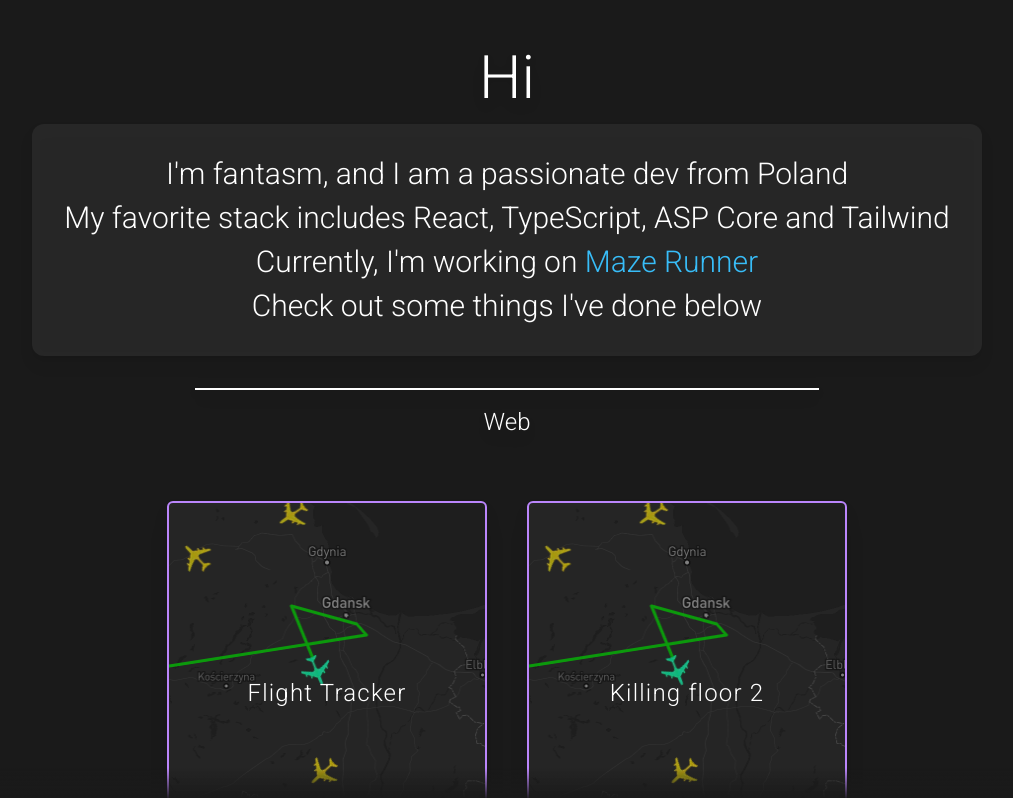
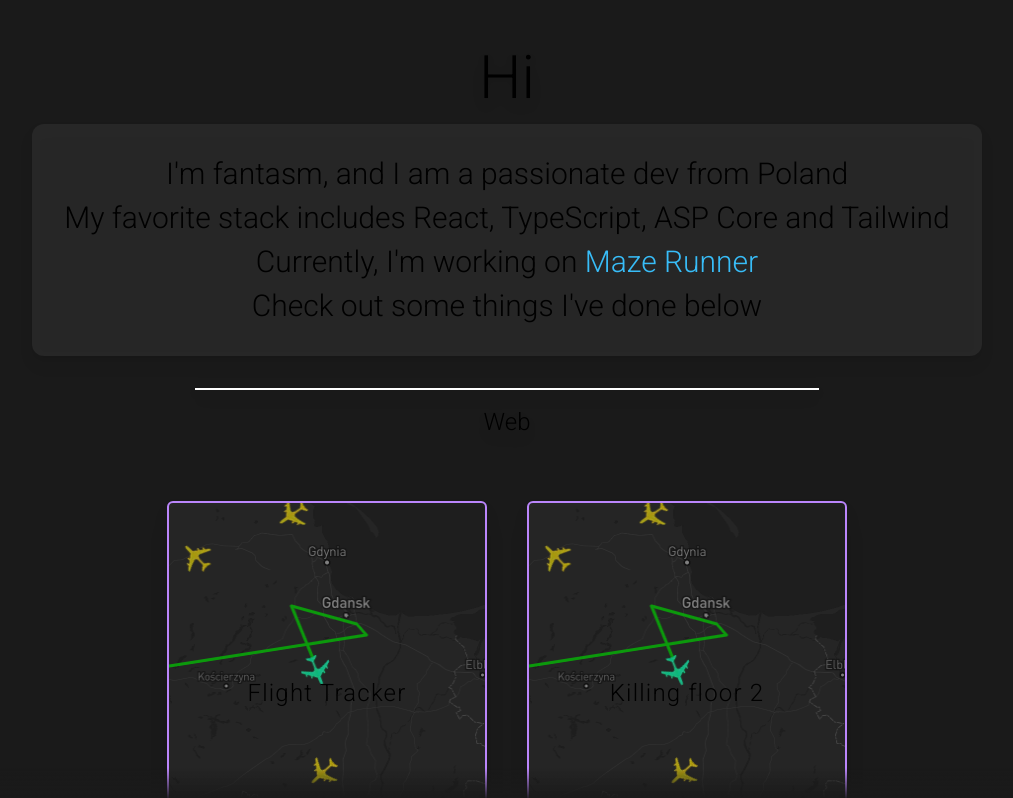
Before and after one commit to fantaasm/fantasea, a Next.js app: page / in a window 1280 px wide. Shown: the top 798 px of the page, without its empty margins (133-1146 px from the left). Built offline with nearby package versions, Linux system fonts and the light colour scheme.

Commit message:
Removed unused elements

```diff
--- a/styles/globals.css
+++ b/styles/globals.css
@@ -11,15 +11,6 @@
     mask: linear-gradient(to bottom, rgba(0, 0, 0, 0.1), rgba(0, 0, 0, 1));
 }
 
-.bg-darka {
-    background: #121212;
-}
-
-.text-color-primary {
-    color: white;
-    /*opacity: 87%;*/
-}
-
 .bg-purple-light {
     background: #BB86FC;
 }
```
